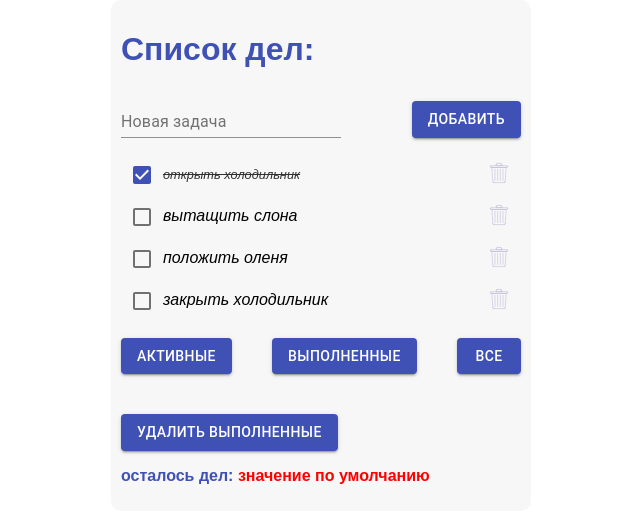
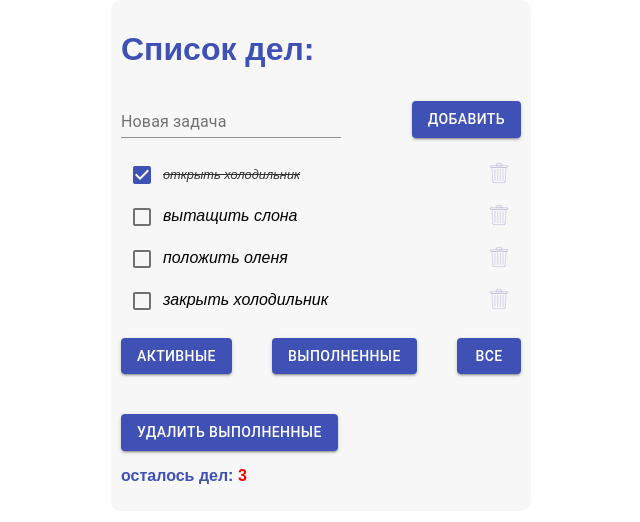
Before and after one commit to WebHeroSchool/dotodo, a React (Create React App) app: page / in a window 1280 px wide. Shown: the top 522 px of the page, without its empty margins (319-959 px from the left). Built offline with nearby package versions, Linux system fonts and the light colour scheme.

Commit message:
add props types

```diff
--- a/package.json
+++ b/package.json
@@ -6,6 +6,7 @@
     "@testing-library/jest-dom": "^4.2.4",
     "@testing-library/react": "^9.5.0",
     "@testing-library/user-event": "^7.2.1",
+    "prop-types": "^15.7.2",
     "react": "^16.13.1",
     "react-dom": "^16.13.1",
     "react-scripts": "3.4.1"
--- a/src/App/App.js
+++ b/src/App/App.js
@@ -4,6 +4,7 @@ import Footer from '../Footer/Footer';
 import InputItem from '../InputItem/InputItem';
 import styles from './App.module.css';
 import '../fonts/fonts.css';
+import PropTypes from 'prop-types';
 
 class App extends React.Component {
   state = {
@@ -87,17 +88,21 @@ class App extends React.Component {
         </h1>
         <InputItem onClickAdd={this.onClickAdd} />
         <ItemList
-           todoItem={this.state.items}
-          index={this.state.items.index}
+          todoItem={this.state.items}
           onClickDone={this.onClickDone}
           onClickDelete={this.onClickDelete}
         />
         <Footer
           selectedDelete={this.selectedDelete}
-        />
+          count={this.state.items.filter(item => item.isDone === false).length}  />
       </div>
     );
   }
-}
+};
+
+App.propTypes = {
+  index: PropTypes.number,
+  value: PropTypes.string
+};
 
 export default App;
--- a/src/Button/Button.js
+++ b/src/Button/Button.js
@@ -1,5 +1,6 @@
 import Button from '@material-ui/core/Button';
 import React from 'react';
+import PropTypes from 'prop-types';
 
 const ButtonInput = ({ButtonText}) => (
   <Button
@@ -10,4 +11,8 @@ const ButtonInput = ({ButtonText}) => (
   </Button>
 );
 
+Button.propTypes = {
+  ButtonText: PropTypes.string,
+};
+
 export default ButtonInput;
--- a/src/Footer/Footer.js
+++ b/src/Footer/Footer.js
@@ -1,6 +1,7 @@
 import React from 'react';
 import styles from './Footer.module.css';
 import Button from '@material-ui/core/Button';
+import PropTypes from 'prop-types';
 
 const Footer = ({ count, selectedDelete }) => (
   <footer className={styles.footer}>
@@ -45,8 +46,9 @@ const Footer = ({ count, selectedDelete }) => (
   </footer>
 );
 
-Footer.defaultProps = {
-  count: 'значение по умолчанию'
-};
+Footer.propTypes = {
+  count: PropTypes.number.isRequired,
+  selectedDelete: PropTypes.func
+}
 
 export default Footer;
--- a/src/Item/Item.js
+++ b/src/Item/Item.js
@@ -1,6 +1,8 @@
 import React from 'react';
 import classnames from 'classnames';
 import styles from './Item.module.css';
+import PropTypes from 'prop-types';
+
 
 const Item = ({ value, index, isDone, onClickDone }) => (
   <span
@@ -15,8 +17,11 @@ const Item = ({ value, index, isDone, onClickDone }) => (
   </span>
 );
 
-Item.defaultProps = {
-  isDone: false
+Item.propTypes = {
+  index: PropTypes.number,
+  isDone: PropTypes.bool,
+  value: PropTypes.string,
+  onClickDone: PropTypes.func
 };
 
 export default Item;
```
Also changed, not shown: src/InputItem/InputItem.js (+6 -1 lines), src/ItemList/ItemList.js (+8 -1 lines).
